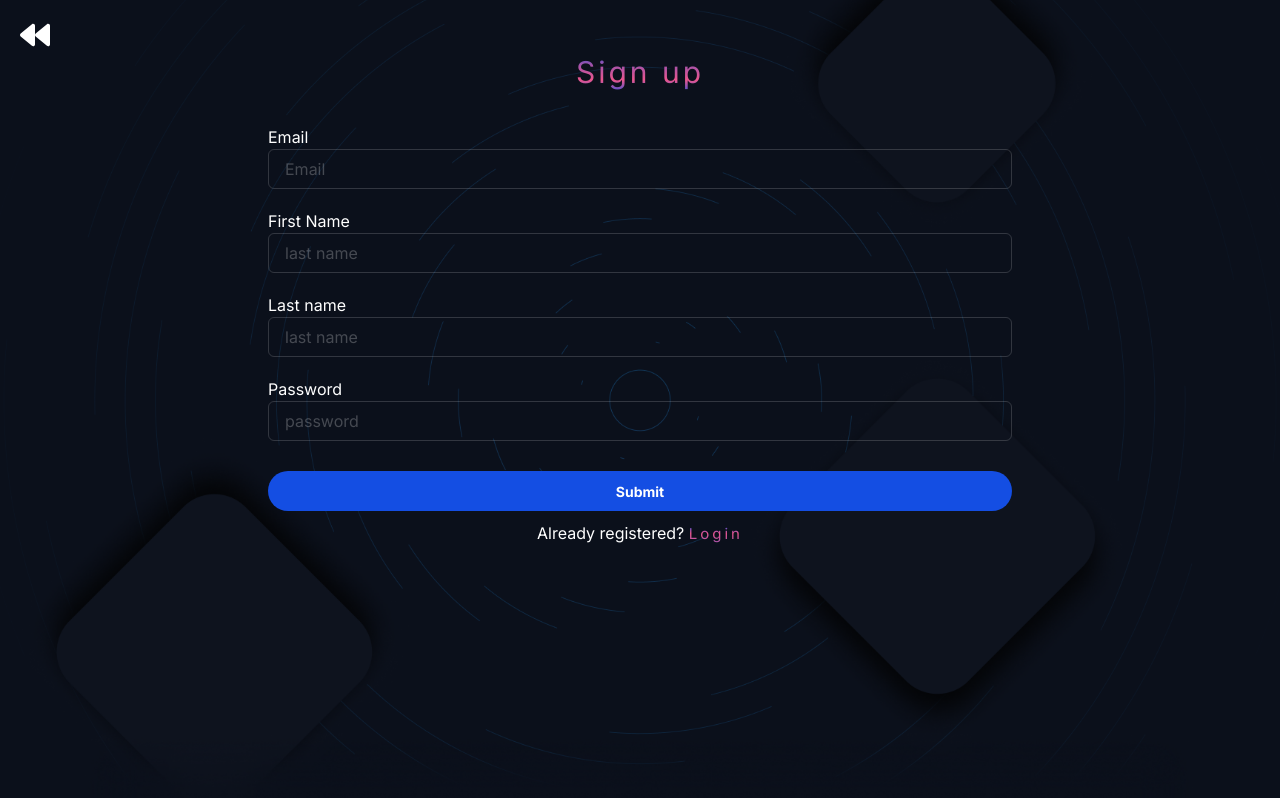
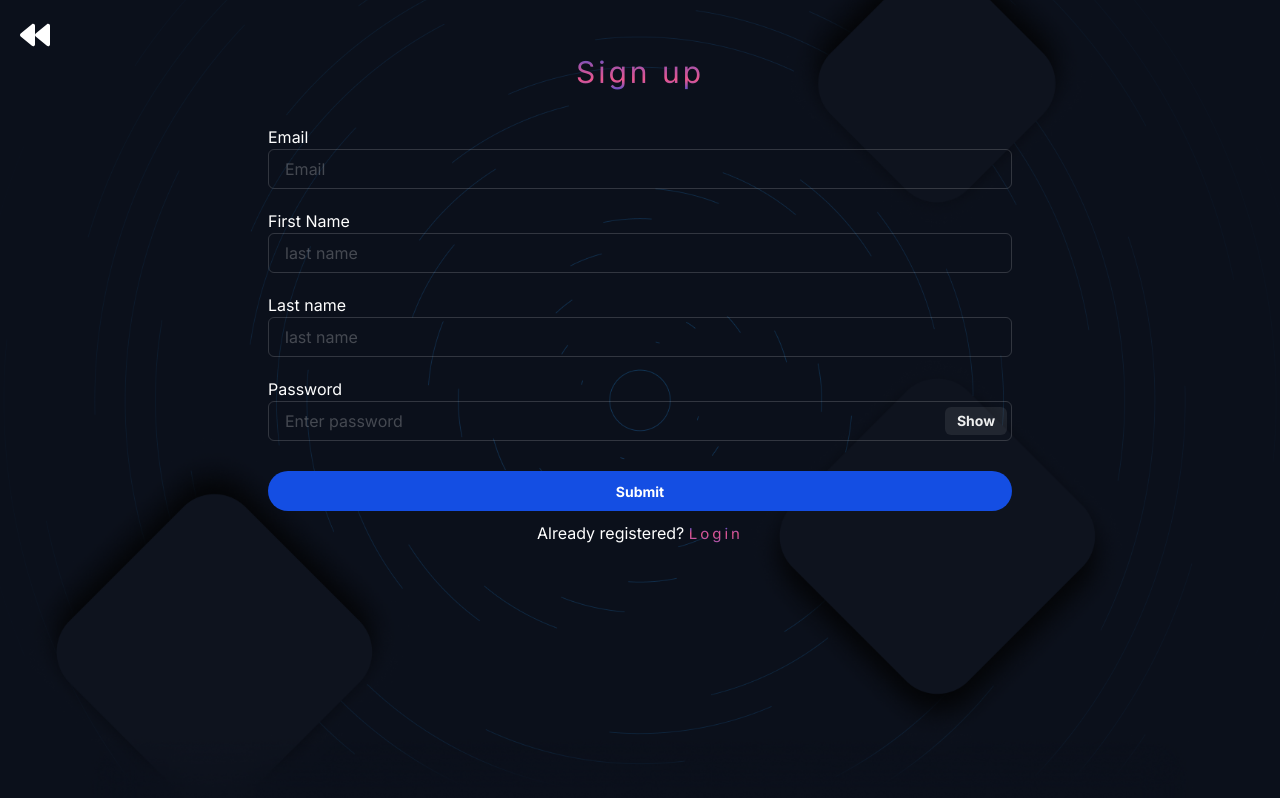
Before and after one commit to Simplystina/linkly, a React (Create React App) app: page /register in a window 1280 px wide. Built offline with nearby package versions, Linux system fonts and the light colour scheme; a web font is replaced by a local one.

Commit message:
masked password

```diff
--- a/src/components/Login.js
+++ b/src/components/Login.js
@@ -1,5 +1,5 @@
 import React,{useState} from 'react'
-import { Box, VStack, Text, Input, Button, Flex , useToast} from '@chakra-ui/react'
+import { Box, VStack, Text, Input, Button, Flex , useToast,InputRightElement, InputGroup} from '@chakra-ui/react'
 import {FaBackward} from "react-icons/fa"
 import { useNavigate , Link} from "react-router-dom";
 import { login } from '../utils/services'
@@ -13,6 +13,8 @@
     const [email, setEmail] = useState('')
     const [password, setPassword] = useState('')
     const [loading, setLoading] = useState(false)
+    const [show, setShow] = useState(false)
+    const handleClick = () => setShow(!show)
 
     const handleChange = (e) => {
         const { name, value } = e.target;
@@ -100,10 +102,21 @@
                </Box>
                <Box  w="100%">
                    <Text>Password</Text>
-                   <Input placeholder="password"
-                    name="password"
-                    value={password}
-                    onChange={handleChange}></Input>
+                   <InputGroup size='md'>
+                      <Input
+                        pr='4.5rem'
+                          type={show ? 'text' : 'password'}
+                           placeholder='Enter password'
+                           name="password"
+                           value={password}
+                           onChange={handleChange}
+                        />
+                       <InputRightElement width='4.5rem'>
+                      <Button h='1.75rem' size='sm' onClick={handleClick}>
+                            {show ? 'Hide' : 'Show'}
+                        </Button>
+                      </InputRightElement>
+                    </InputGroup>
                </Box>
            </VStack>
            {loading?
--- a/src/components/Register.js
+++ b/src/components/Register.js
@@ -1,5 +1,5 @@
  import React, { useState } from 'react'
- import { Box, VStack, Text, Input , Button, useToast, Flex} from '@chakra-ui/react'
+ import { Box, VStack, Text, Input , Button, useToast, Flex, InputRightElement, InputGroup} from '@chakra-ui/react'
  import {FaBackward} from "react-icons/fa"
 import { Link, useNavigate } from 'react-router-dom'
 import { signUp } from '../utils/services'
@@ -12,6 +12,8 @@
     const [lastName, setLastName] = useState('')
     const [password, setPassword] = useState('')
     const [loading, setLoading] = useState(false)
+    const [show, setShow] = useState(false)
+    const handleClick = () => setShow(!show)
 
     const handleSignUp = async () => {
         setLoading(true)
@@ -119,12 +121,21 @@
                 </Box>
                 <Box  w="100%">
                     <Text>Password</Text>
-                    <Input
-                    placeholder="password"
-                    name="password"
-                    value={password}
-                    onChange={handleChange}
-                    ></Input>
+                    <InputGroup size='md'>
+                      <Input
+                        pr='4.5rem'
+                          type={show ? 'text' : 'password'}
+                           placeholder='Enter password'
+                           name="password"
+                          value={password}
+                          onChange={handleChange}
+                        />
+                       <InputRightElement width='4.5rem'>
+                      <Button h='1.75rem' size='sm' onClick={handleClick}>
+                            {show ? 'Hide' : 'Show'}
+                        </Button>
+                      </InputRightElement>
+                    </InputGroup>
                 </Box>
             </VStack>
             {loading?
```
